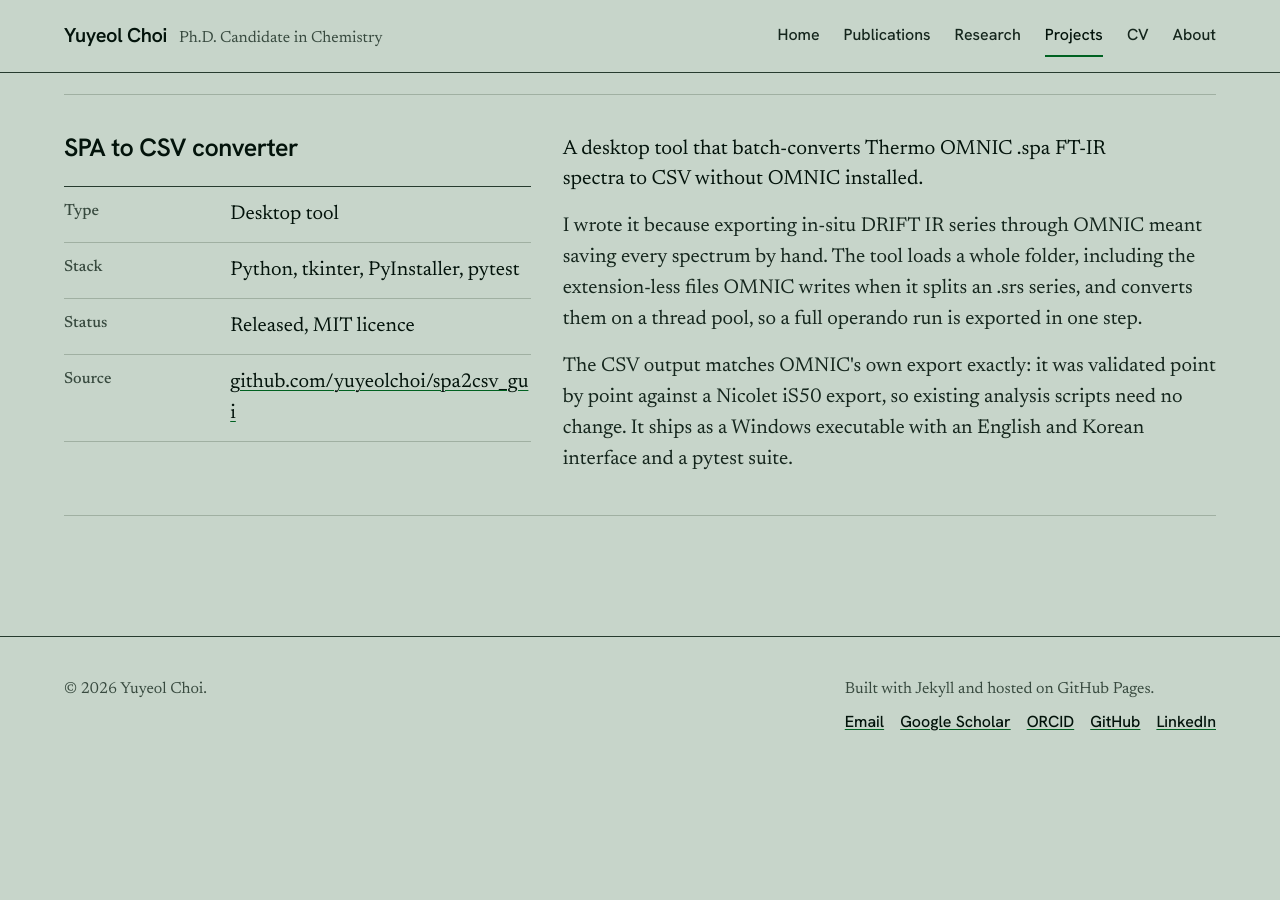
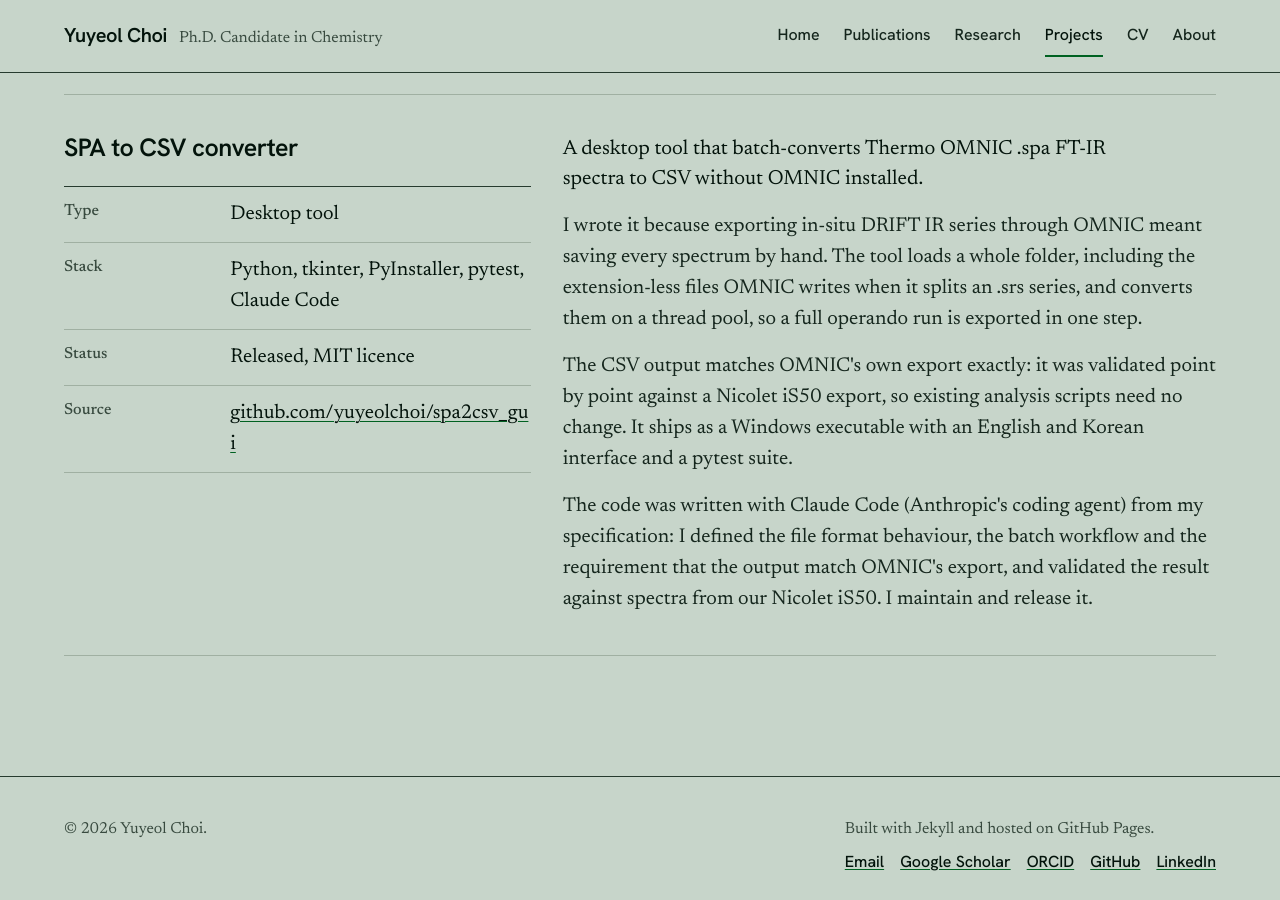
Before and after one commit to yuyeolchoi/yuyeolchoi.github.io, a Jekyll site: the page built from projects.html, in a window 1280 px wide and 900 px high, scrolled down 870 px. Built offline with Jekyll 4.4.1, drawn with Linux system fonts in a browser that asks for light colours; before the commit the page ends 1668 px from its top, so only the background shows below that.

Commit message:
docs: state that the SPA to CSV converter was written with Claude Code
Adds the authorship note to the project entry and the CV software line:
the tool was built with Claude Code from the owner's specification and
validated against instrument data.

Co-Authored-By: Claude Fable 5.1 <noreply@anthropic.com>
Claude-Session: https://claude.ai/code/session_019HsdbSQHQ2cXGj9oaP4WL5

```diff
--- a/_data/cv.yml
+++ b/_data/cv.yml
@@ -92,7 +92,7 @@ skills:
 
 software:
   - title: "SPA to CSV converter (spa2csv_gui)"
-    description: "Python desktop tool that batch-converts Thermo OMNIC .spa FT-IR spectra to CSV; output validated against OMNIC's own export. MIT licence."
+    description: "Python desktop tool that batch-converts Thermo OMNIC .spa FT-IR spectra to CSV; output validated against OMNIC's own export. Built with Claude Code to my specification; validated against instrument data. MIT licence."
     url: "https://github.com/yuyeolchoi/spa2csv_gui"
 
 memberships: []
--- a/_data/projects.yml
+++ b/_data/projects.yml
@@ -45,12 +45,14 @@
     - "tkinter"
     - "PyInstaller"
     - "pytest"
+    - "Claude Code"
   status: "Released, MIT licence"
   source: "https://github.com/yuyeolchoi/spa2csv_gui"
   summary: "A desktop tool that batch-converts Thermo OMNIC .spa FT-IR spectra to CSV without OMNIC installed."
   body:
     - "I wrote it because exporting in-situ DRIFT IR series through OMNIC meant saving every spectrum by hand. The tool loads a whole folder, including the extension-less files OMNIC writes when it splits an .srs series, and converts them on a thread pool, so a full operando run is exported in one step."
     - "The CSV output matches OMNIC's own export exactly: it was validated point by point against a Nicolet iS50 export, so existing analysis scripts need no change. It ships as a Windows executable with an English and Korean interface and a pytest suite."
+    - "The code was written with Claude Code (Anthropic's coding agent) from my specification: I defined the file format behaviour, the batch workflow and the requirement that the output match OMNIC's export, and validated the result against spectra from our Nicolet iS50. I maintain and release it."
   image: ""
   image_alt: ""
   caption: ""
```
